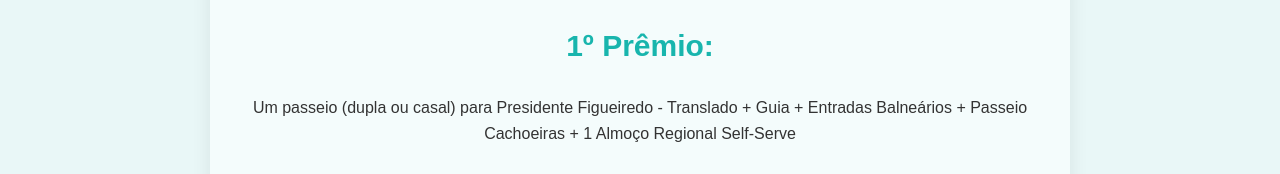
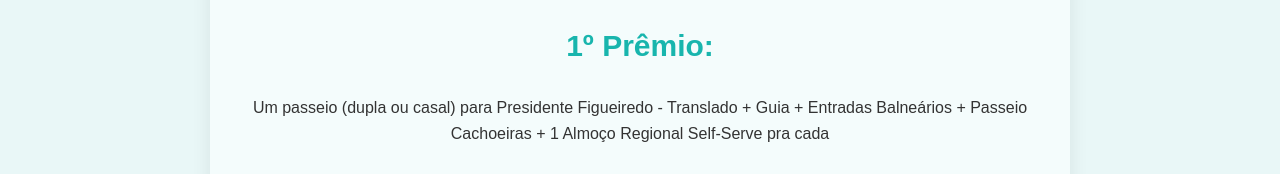
Before and after one commit to skardec/sobre_rifa, a plain HTML site: page index.html in a window 1280 px wide. Shown: the part 478-652 px from the top of the page. Drawn offline with Linux system fonts and the light colour scheme.

Commit message:
Update index.html
Signed-off-by: Sérgio K S Batista <122585842+skardec@users.noreply.github.com>

```diff
--- a/index.html
+++ b/index.html
@@ -161,7 +161,7 @@
       <div class="info">
         <h1>1º Prêmio:<h1>
 
-        </h1>Um passeio (dupla ou casal) para Presidente Figueiredo - Translado + Guia + Entradas Balneários + Passeio Cachoeiras + 1 Almoço Regional Self-Serve </h1>
+        </h1>Um passeio (dupla ou casal) para Presidente Figueiredo - Translado + Guia + Entradas Balneários + Passeio Cachoeiras + 1 Almoço Regional Self-Serve pra cada</h1>
       </div>
 
       <div class="premio-img">
```
